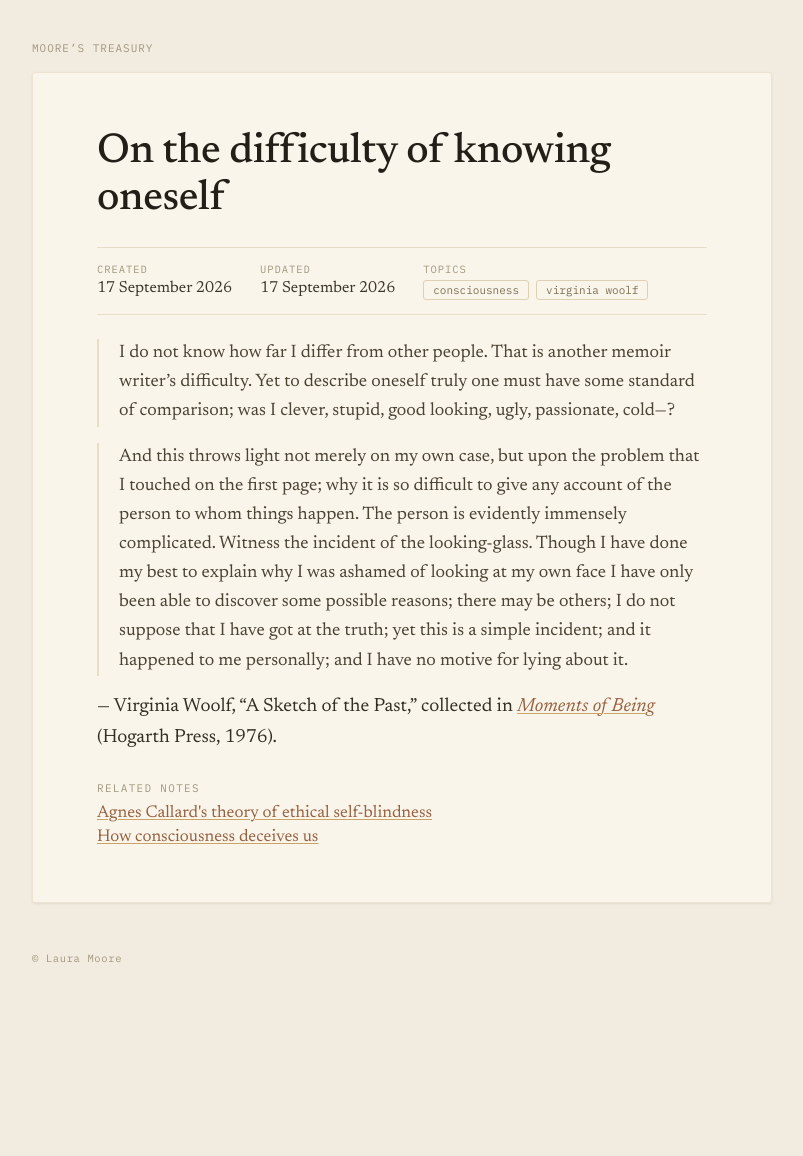
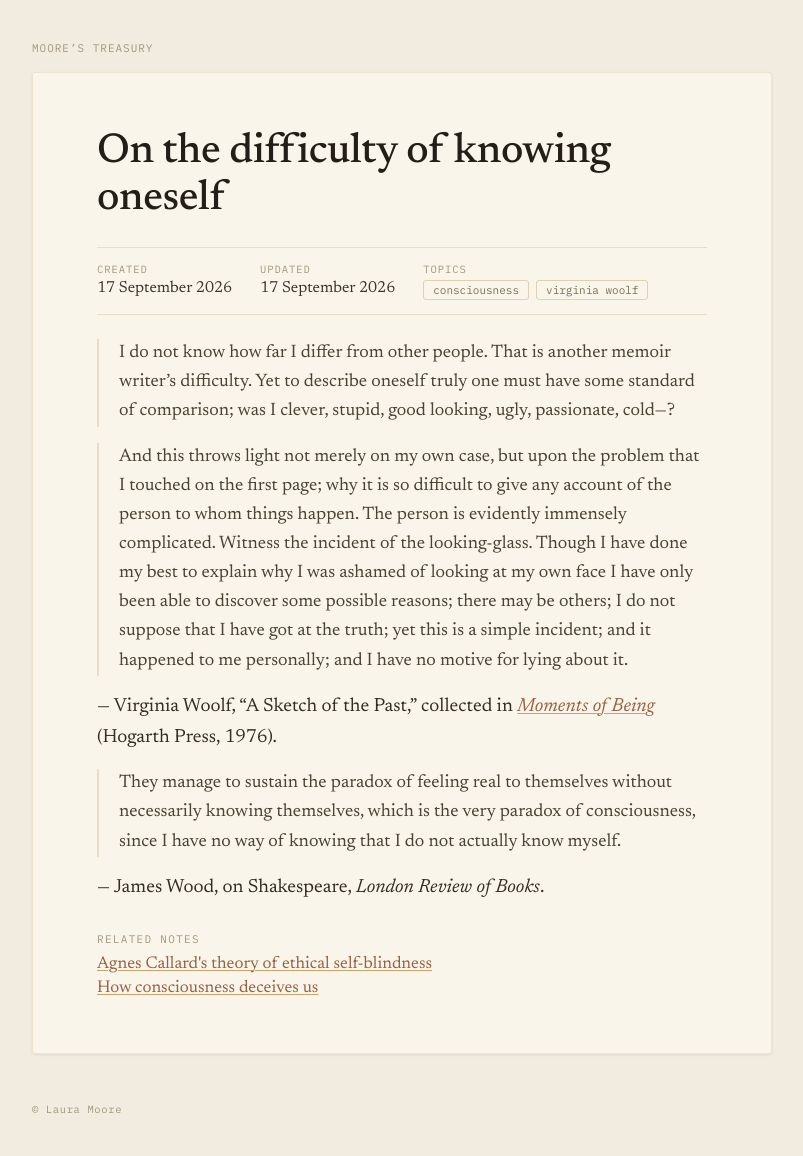
Before and after one commit to lauramoorewrites-del/treasury, a Jekyll site: the page built from _pages/on-the-difficulty-of-knowing-oneself.md, in a window 1280 px wide. Shown: the whole page, without its empty margins (238-1041 px from the left). Built offline with Jekyll 4.4.1, drawn with Linux system fonts in a browser that asks for light colours; before the commit the page ends 1005 px from its top, so only the background shows below that.

Commit message:
Add James Wood quote to on-the-difficulty-of-knowing-oneself
Co-Authored-By: Claude Opus 4.6 (1M context) <noreply@anthropic.com>

```diff
--- a/_pages/on-the-difficulty-of-knowing-oneself.md
+++ b/_pages/on-the-difficulty-of-knowing-oneself.md
@@ -17,3 +17,7 @@ related:
 > And this throws light not merely on my own case, but upon the problem that I touched on the first page; why it is so difficult to give any account of the person to whom things happen. The person is evidently immensely complicated. Witness the incident of the looking-glass. Though I have done my best to explain why I was ashamed of looking at my own face I have only been able to discover some possible reasons; there may be others; I do not suppose that I have got at the truth; yet this is a simple incident; and it happened to me personally; and I have no motive for lying about it.
 
 — Virginia Woolf, "A Sketch of the Past," collected in [*Moments of Being*](https://bookshop.org/search?q=9780712646185) (Hogarth Press, 1976).
+
+> They manage to sustain the paradox of feeling real to themselves without necessarily knowing themselves, which is the very paradox of consciousness, since I have no way of knowing that I do not actually know myself.
+
+— James Wood, on Shakespeare, *London Review of Books*.
```
